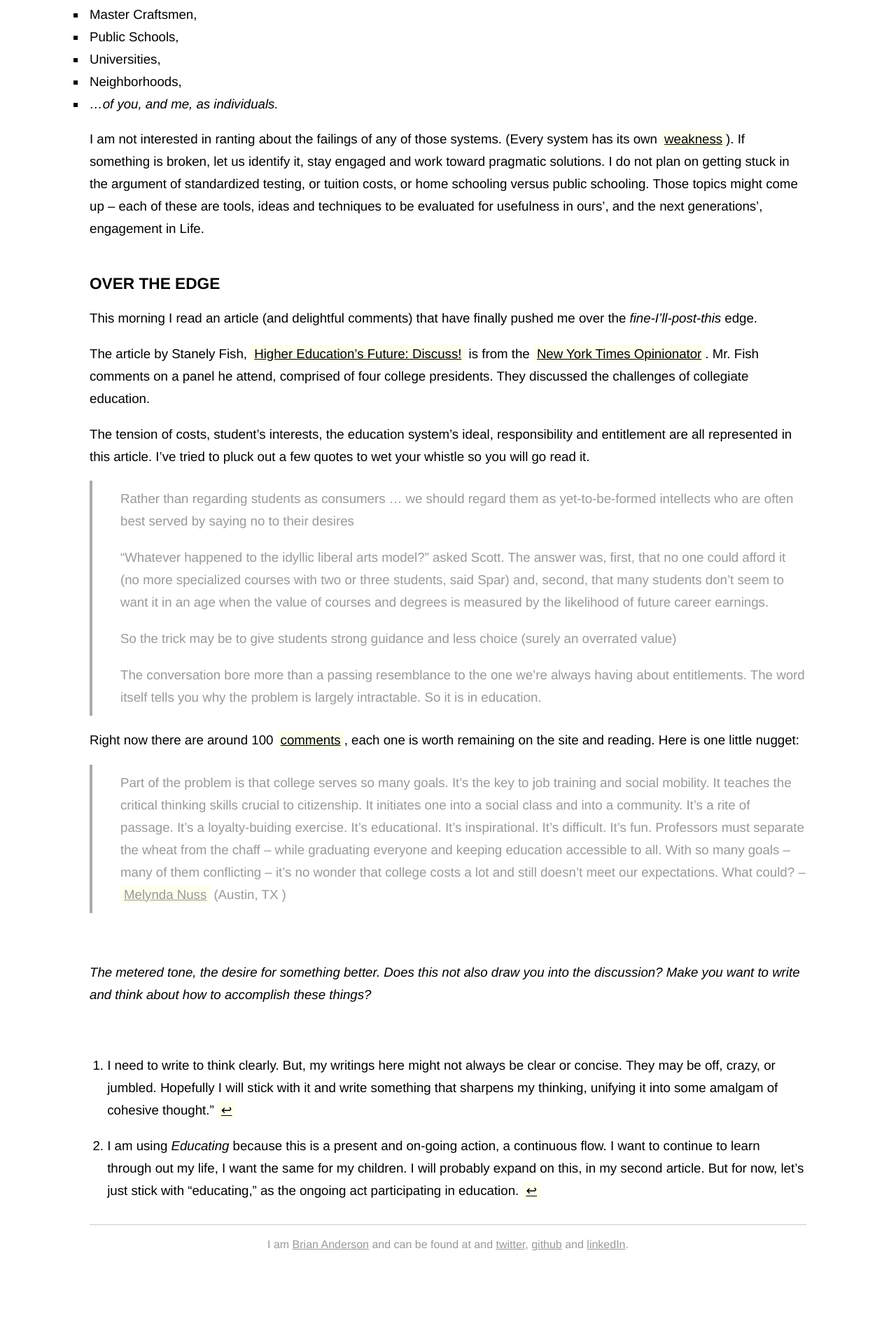
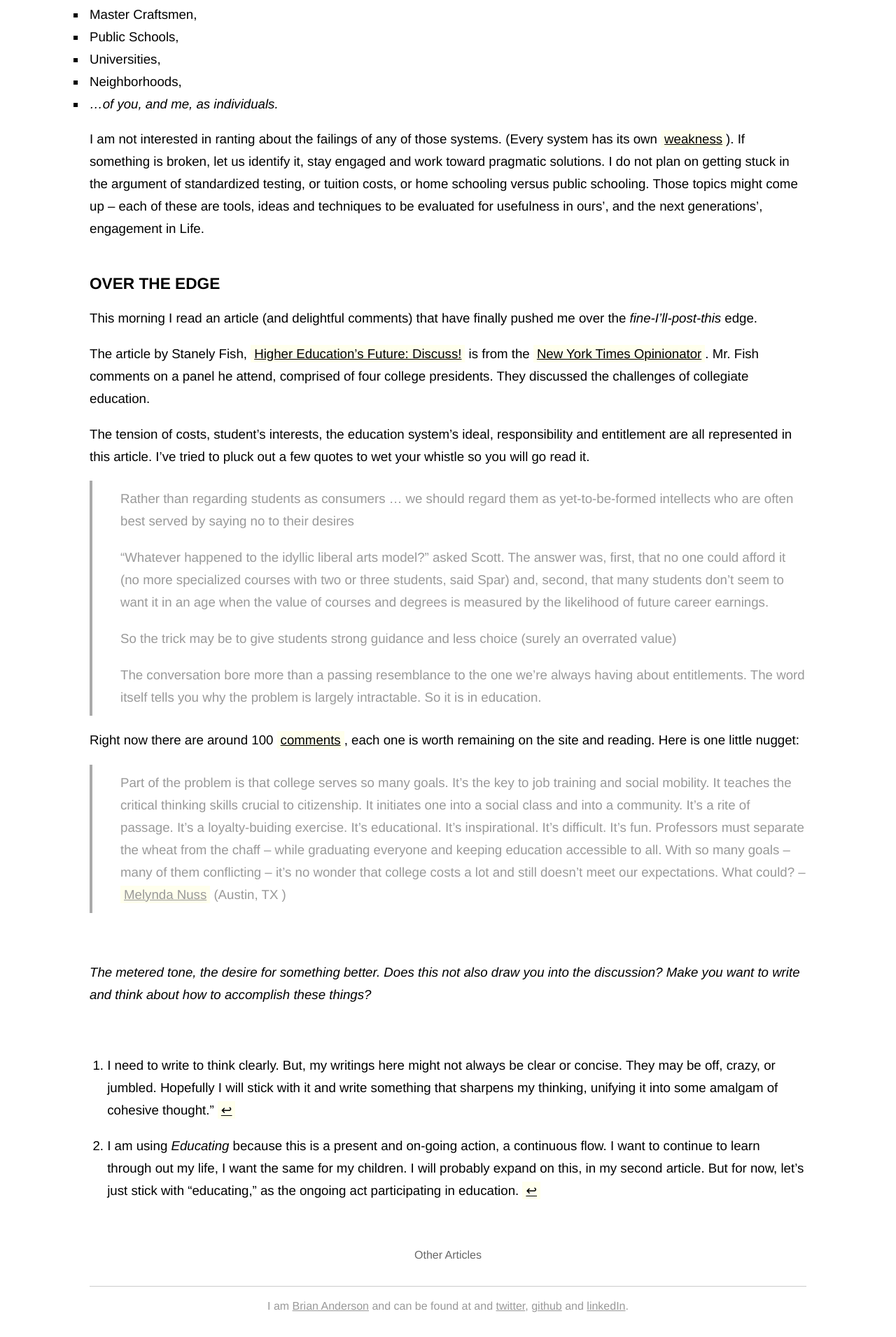
Before and after one commit to banderson623/banderson623.github.com, a Jekyll site: the page built from _posts/2012-12-11-Introduction.md, in a window 1280 px wide. Shown: the part 928-2839 px from the top of the page at 70% size. Built offline with Jekyll 4.4.1, drawn with Linux system fonts in a browser that asks for light colours; before the commit the page ends 2751 px from its top, so only the background shows below that.

Commit message:
more content and some style changes

```diff
--- a/_layouts/post.html
+++ b/_layouts/post.html
@@ -6,3 +6,12 @@
 <div id="post">
 {{ content }}
 </div>
+
+<p class="other_posts">Other Articles</p>
+<ul class="other_posts">
+  {% for p in site.posts %}
+      {% if p.url != page.url %}
+        <li><a href="{{ p.url }}">{{ p.title }}</a> - {{p.date | date: "%B %d, %Y" }}</li>
+      {% endif %}
+  {% endfor %}
+</ul>
--- a/css/main.css
+++ b/css/main.css
@@ -88,7 +88,7 @@
     position:relative;
     z-index:10;
     padding-top:50px;
-    width:100px;
+    width:120px;
     margin:0 auto;
 }
 
@@ -276,6 +276,22 @@
   background-color: #333;
 }
 
+
+.other_posts {
+    margin:0;
+    color:#999;
+    text-align:center;
+}
+
+p.other_posts {
+    margin-top:4em;
+    color:#666;
+}
+
+ul.other_posts {
+    list-style:none;
+}
+
 @media (max-width: 400px) {
     .site {
         margin:20px;
@@ -298,6 +314,11 @@
         margin: 3px;
     }
 
+    #post h1,
+    #post h2 {
+        text-align:center;
+    }
+
 }
 @media (max-width: 1023px) {
     .site {
--- a/index.html
+++ b/index.html
@@ -32,8 +32,8 @@
     </div>
 
   <p class="latest_posts">Recent Articles:
-    {% for post in site.posts %}
-      <a href="{{ post.url }}">{{ post.title }}</a>,
+    {% for post in site.posts limit:3 %}
+      <a href="{{ post.url }}">{{ post.title }}</a>{% if forloop.last %}{% else %},{% endif %}
     {% endfor %}
   </p>
 </div>
```
Also changed, not shown: other parts of index.html (+1 -1 lines), _layouts/home.html (+0 -12 lines).
